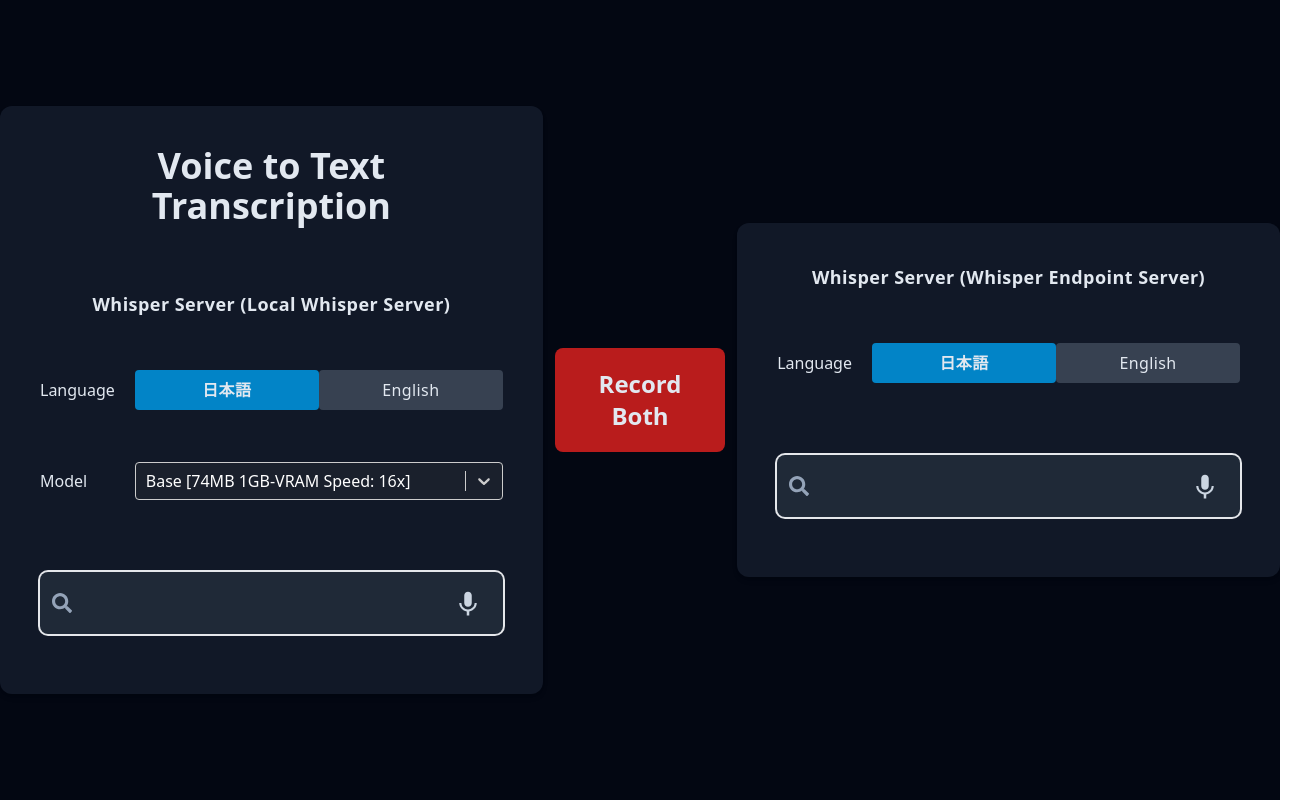
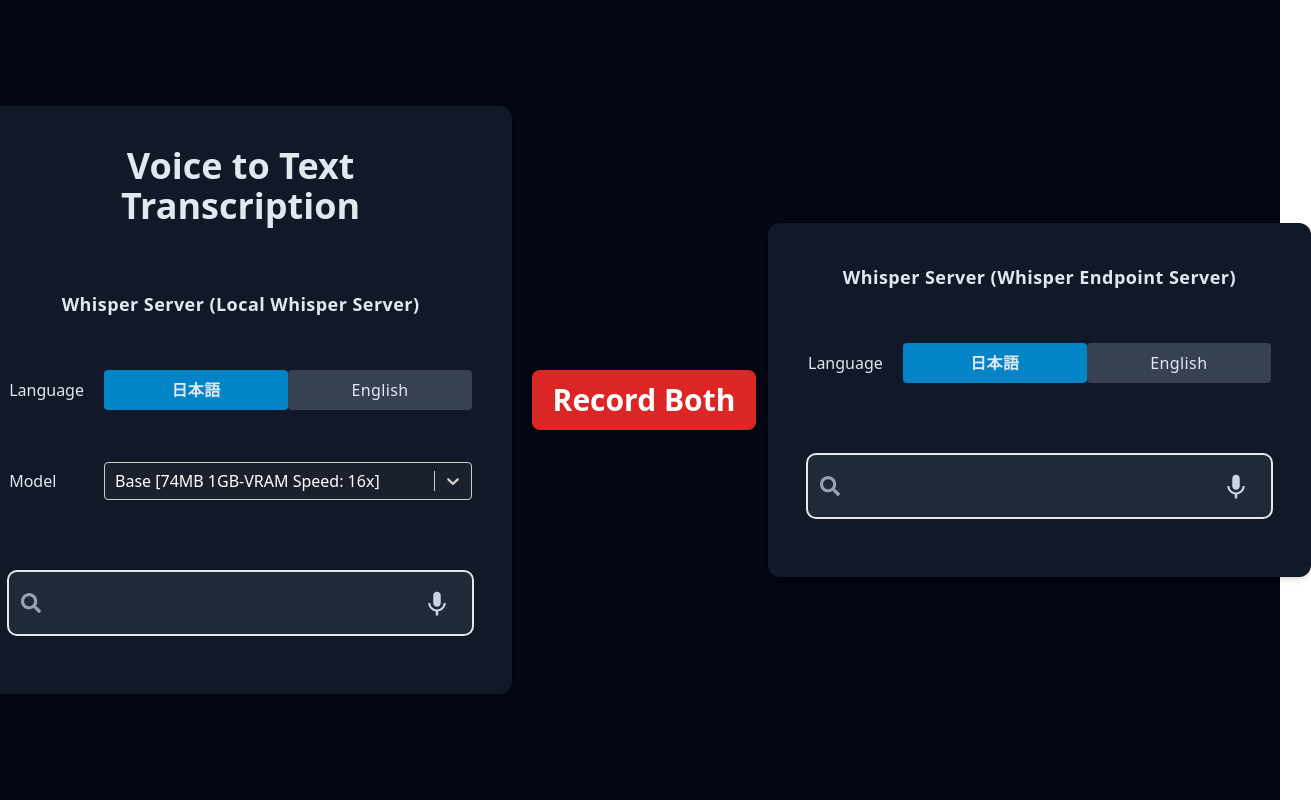
Before and after one commit to nganaremba-rem/whisperapireactclient, a React (Vite) app: page / in a window 1280 px wide. Shown: the whole page, 1311 px wide, since content can reach past the window. Built offline with nearby package versions, Linux system fonts and the light colour scheme; no server answers.

Commit message:
stop both text and animation added

```diff
--- a/src/App.jsx
+++ b/src/App.jsx
@@ -328,9 +328,15 @@
         <div>
           <button
             onClick={recordBoth}
-            className='bg-red-700 text-2xl font-bold px-10 py-5 rounded-lg hover:bg-red-900'
+            className={` cursor-pointer min-w-[14rem] bg-red-600 text-white text-3xl active:bg-gray-900  pointer-events-auto ml-2  active:text-slate-200 px-4 py-3  rounded-lg font-bold`}
           >
-            Record Both
+            <div
+              className={`${
+                (endpointIsRecording || isRecording) && 'animate-my_pulse'
+              } `}
+            >
+              {endpointIsRecording || isRecording ? 'Stop Both' : 'Record Both'}
+            </div>
           </button>
         </div>
         <div className='sm:max-w-[40rem] my-5 sm:shadow-md sm:bg-gray-900 p-6 sm:p-10 rounded-xl mt-5'>
```
